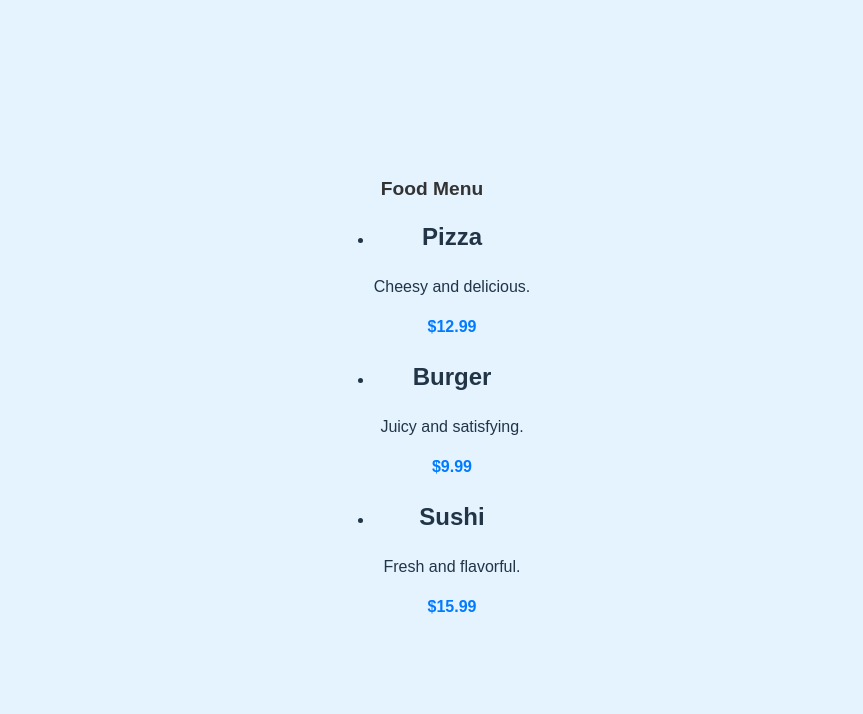
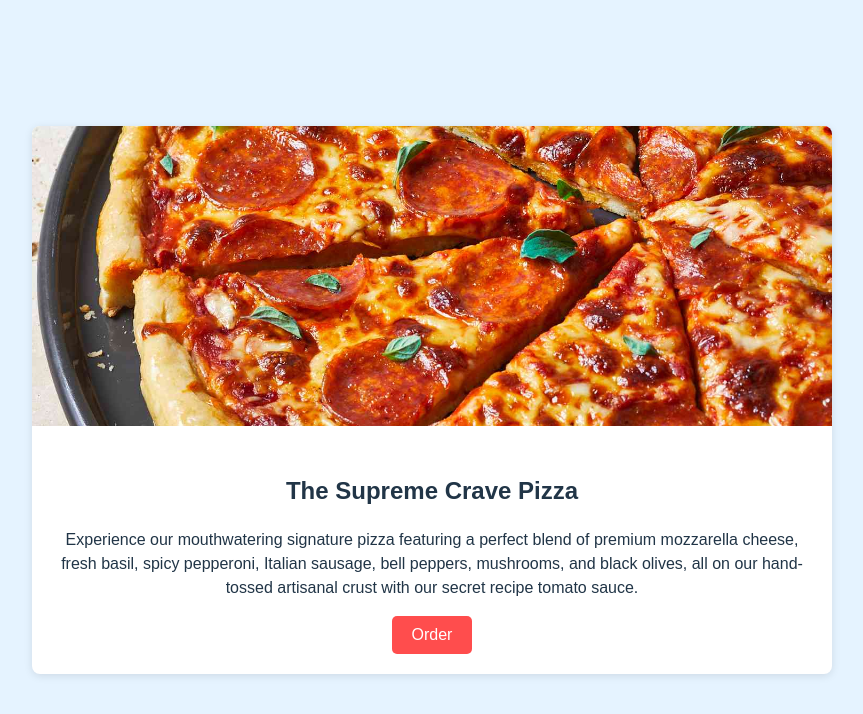
Before and after one commit to Alek901/Crave-Wave, a React (Vite) app in the folder Client/: page /Pizza in a window 1280 px wide. Shown: the top 714 px of the page, without its empty margins (208-1071 px from the left). Built offline with nearby package versions, Linux system fonts and the light colour scheme.

Commit message:
Added the pizza page and changed a tiny bit in the app.tsx
Made the pizza page function the same as the sushi and burger page and made a small rename in the app.tsx

```diff
--- a/Client/src/App.tsx
+++ b/Client/src/App.tsx
@@ -100,7 +100,7 @@ function App() {
       <Routes>
         { <Route path="/Sushi" element={<Sushi />} />}
         <Route path="/Burgers" element={<Burgers />} />
-        <Route path="/pizza" element={<Pizza />} />
+        <Route path="/Pizza" element={<Pizza />} />
         <Route path="/login" element={<Login />} />
         <Route path="/restaurants" element={<Restaurants />} />
         <Route path="/restaurant1" element={<Restaurant1 />} />
--- a/Client/src/Pages/Pizza.tsx
+++ b/Client/src/Pages/Pizza.tsx
@@ -1,29 +1,124 @@
-import React from 'react';
-//import './Food.css';
+import React, { useState } from 'react';
+import Pizza1 from '../assets/Pizza1.jpg';
 
-const Food = () => {
-  const foodItems = [
-    { id: 1, name: 'Pizza', description: 'Cheesy and delicious.', price: '$12.99' },
-    { id: 2, name: 'Burger', description: 'Juicy and satisfying.', price: '$9.99' },
-    { id: 3, name: 'Sushi', description: 'Fresh and flavorful.', price: '$15.99' },
-  ];
+const Pizza = () => {
+  const [showConfirmation, setShowConfirmation] = useState(false);
+
+  const handleOrderClick = () => {
+    setShowConfirmation(true);
+  };
+
+  const handleConfirm = () => {
+    setShowConfirmation(false);
+    alert('It has been ordered to your location');
+  };
 
   return (
-    <div className="app-container">
-      <div className="food-container">
-        <h1 className="food-title">Food Menu</h1>
-        <ul className="food-list">
-          {foodItems.map((item) => (
-            <li key={item.id} className="food-item">
-              <h2 className="food-name">{item.name}</h2>
-              <p className="food-description">{item.description}</p>
-              <p className="food-price">{item.price}</p>
-            </li>
-          ))}
-        </ul>
+    <div className="pizza-container">
+      <div className="pizza-card">
+        <img src={Pizza1} alt="Deluxe Pizza" className="pizza-image" />
+        <div className="pizza-content">
+          <h2>The Supreme Crave Pizza</h2>
+          <p>
+            Experience our mouthwatering signature pizza featuring a perfect blend of
+            premium mozzarella cheese, fresh basil, spicy pepperoni, Italian sausage,
+            bell peppers, mushrooms, and black olives, all on our hand-tossed artisanal crust
+            with our secret recipe tomato sauce.
+          </p>
+          <button className="order-button" onClick={handleOrderClick}>
+            Order
+          </button>
+        </div>
       </div>
+
+      {showConfirmation && (
+        <div className="modal-overlay">
+          <div className="modal">
+            <p>Are you sure you want to CRAVE this item?</p>
+            <div className="modal-buttons">
+              <button onClick={handleConfirm}>Yes</button>
+              <button onClick={() => setShowConfirmation(false)}>No</button>
+            </div>
+          </div>
+        </div>
+      )}
+
+      <style>{`
+        .pizza-container {
+          padding: 20px;
+          max-width: 800px;
+          margin: 0 auto;
+        }
+
+        .pizza-card {
+          background: white;
+          border-radius: 8px;
+          box-shadow: 0 2px 8px rgba(0, 0, 0, 0.1);
+          overflow: hidden;
+        }
+
+        .pizza-image {
+          width: 100%;
+          height: 300px;
+          object-fit: cover;
+        }
+
+        .pizza-content {
+          padding: 20px;
+        }
+
+        .order-button {
+          background: #ff4d4d;
+          color: white;
+          border: none;
+          padding: 10px 20px;
+          border-radius: 5px;
+          cursor: pointer;
+          font-size: 16px;
+          transition: background 0.3s;
+        }
+
+        .order-button:hover {
+          background: #ff3333;
+        }
+
+        .modal-overlay {
+          position: fixed;
+          top: 0;
+          left: 0;
+          right: 0;
+          bottom: 0;
+          background: rgba(0, 0, 0, 0.7);
+          display: flex;
+          justify-content: center;
+          align-items: center;
+        }
+
+        .modal {
+          background: white;
+          padding: 20px;
+          border-radius: 8px;
+          text-align: center;
+        }
+
+        .modal-buttons {
+          display: flex;
+          gap: 10px;
+          justify-content: center;
+          margin-top: 15px;
+        }
+
+        .modal-buttons button {
+          padding: 8px 20px;
+          border: none;
+          border-radius: 4px;
+          cursor: pointer;
+          background: #ff4d4d;
+          color: white;
+        }
+      `}</style>
     </div>
   );
 };
 
-export default Food;
+export default Pizza;
```
